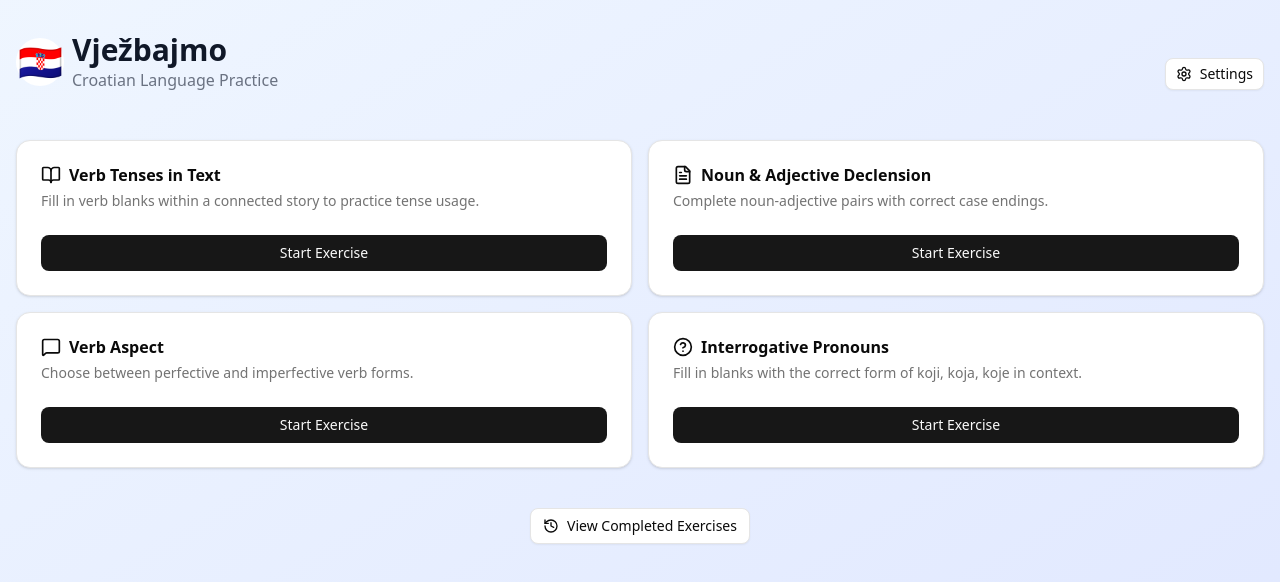
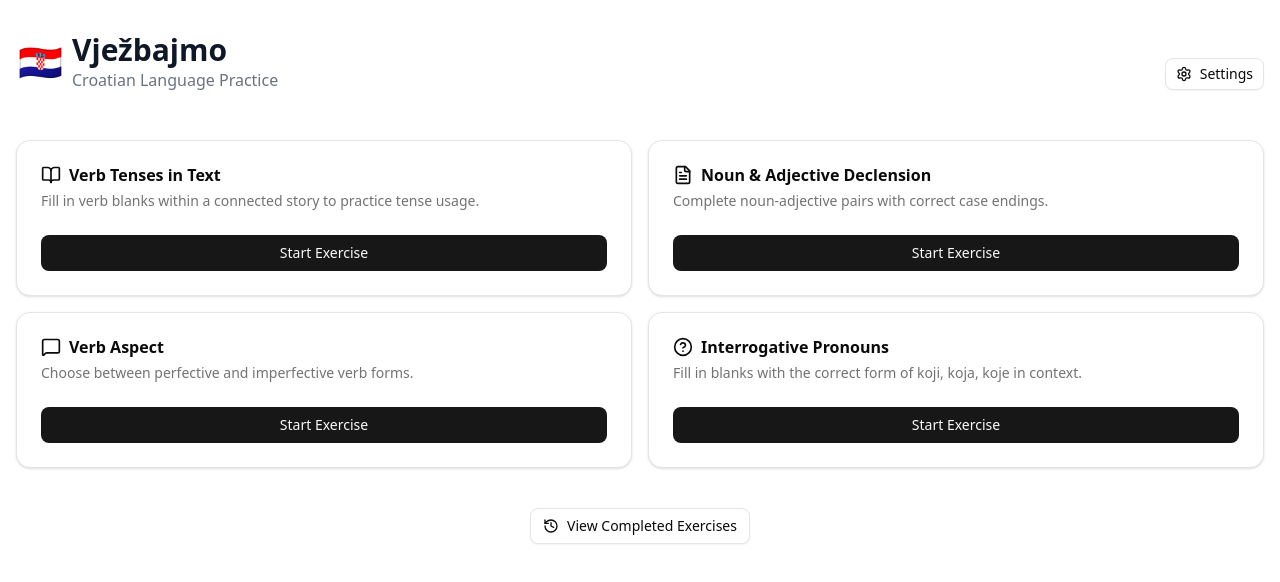
Before and after one commit to arielbk/vjezbajmo, a Next.js app: page / in a window 1280 px wide. Shown: the top 582 px of the page. Built offline with nearby package versions, Linux system fonts and the light colour scheme.

Commit message:
fix: adjust llm temp and bg styling

```diff
--- a/src/app/api/generate-exercise-set/route.ts
+++ b/src/app/api/generate-exercise-set/route.ts
@@ -90,7 +90,7 @@
         cacheId: exercise.id,
         dataId: exerciseDataId,
         isCompleted,
-        completedSet: Array.from(completedSet)
+        completedSet: Array.from(completedSet),
       });
 
       return !isCompleted;
@@ -154,7 +154,7 @@
       cacheKey,
       exerciseType,
       cefrLevel,
-      theme: theme || "default"
+      theme: theme || "default",
     });
 
     await cacheProvider.setCachedExercise(cacheKey, cachedExercise);
@@ -281,7 +281,7 @@
       { role: "system", content: systemPrompt },
       { role: "user", content: prompt },
     ],
-    temperature: 0.7,
+    temperature: 2,
     max_tokens: 1500,
   });
 
@@ -381,7 +381,7 @@
     const message = await anthropic.messages.create({
       model: "claude-3-5-sonnet-latest",
       max_tokens: 1500,
-      temperature: 0.7,
+      temperature: 1,
       system: systemPrompt,
       messages: [
         {
--- a/src/components/VjezbajmoApp.tsx
+++ b/src/components/VjezbajmoApp.tsx
@@ -155,7 +155,7 @@
   };
 
   return (
-    <div className="min-h-screen bg-gradient-to-br from-blue-50 to-indigo-100">
+    <div className="min-h-screen">
       <div className="container mx-auto px-4 py-8">
         {/* Header with app title and settings */}
         <div className="flex items-center justify-between mb-6">
```
